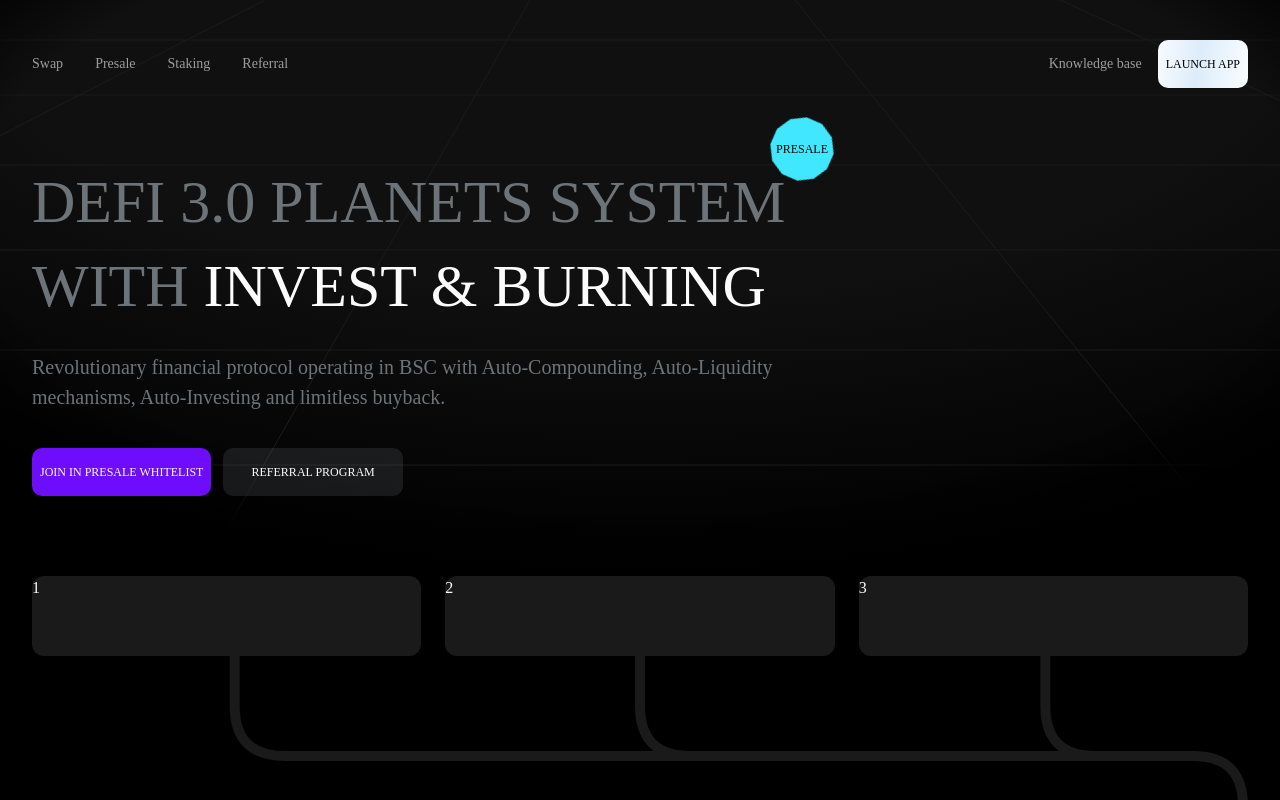
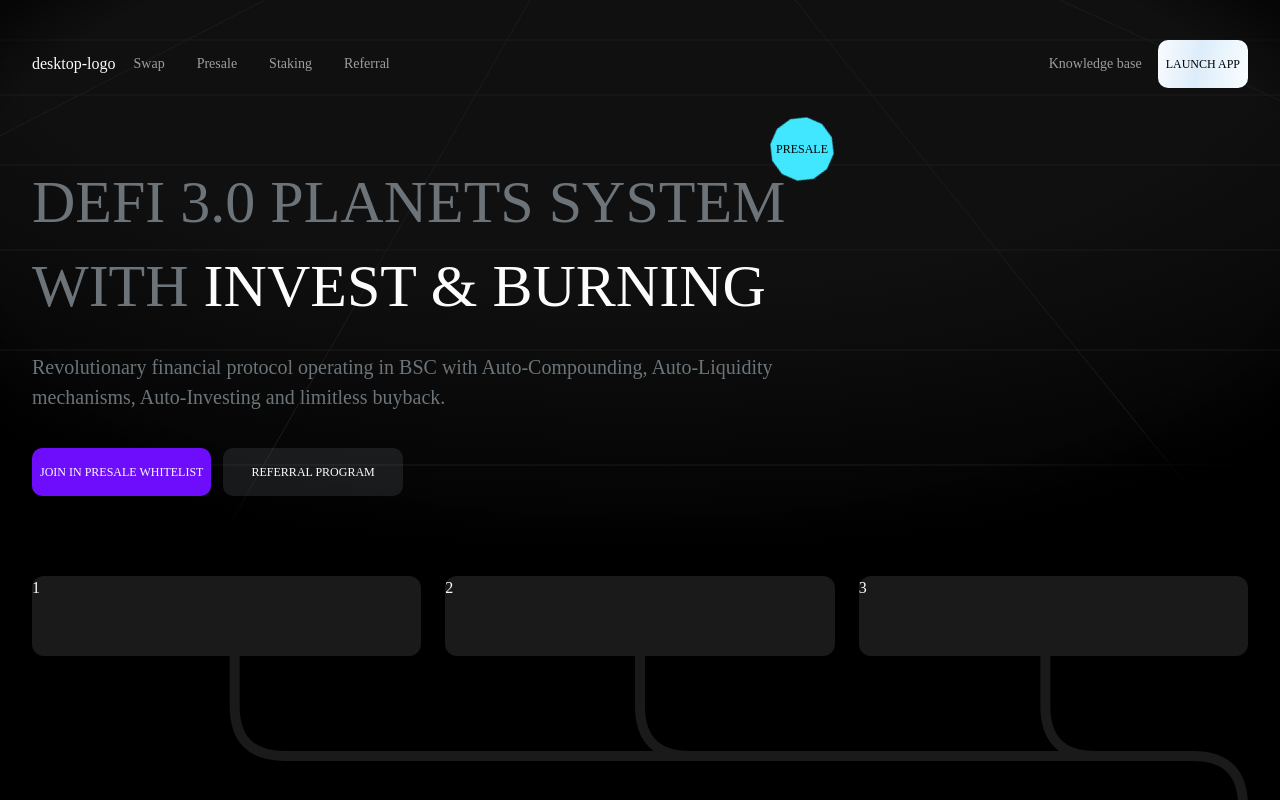
Before and after one commit to slr-finance/home, a Nuxt app: page / in a window 1280 px wide. Shown: the top 800 px of the page. Built offline with nearby package versions, Linux system fonts and the light colour scheme; a web font is replaced by a local one.

Commit message:
feat: update header

```diff
--- a/app.vue
+++ b/app.vue
@@ -1,5 +1,7 @@
 <template>
-  <app-header is-desktop/>
+  <client-only>
+    <app-header is-desktop/>
+  </client-only>
 
   <div class="relative pt-ui-page-header-spacing pb-80">
     <home-bg class="absolute left-0 top-0 w-full h-full"/>
--- a/components/App/AppHeader.vue
+++ b/components/App/AppHeader.vue
@@ -1,8 +1,26 @@
 <template>
   <ui-header
-    :links="links"
+    :desktop-menu="links"
   >
     <template #action>
+      <ui-button
+        variant="white"
+        size="48"
+        href="https://app.slr.finance"
+      >
+        Launch App
+      </ui-button>
+    </template>
+    <template #desktop-logo>
+      desktop-logo
+    </template>
+    <template #laptop-logo>
+      laptop-logo
+    </template>
+    <template #mobile-logo>
+      mobile-logo
+    </template>
+    <template #mobile-action>
       <ui-button
         variant="white"
         size="48"
@@ -16,9 +34,9 @@
 
 <script lang="ts">
 import { defineComponent } from 'vue'
+import type { UiLinkProps } from '../ui/UiLink.vue'
 import UiButton from '../ui/UiButton.vue'
-import UiHeader from '../ui/UiHeader.vue'
-import { UiLinkProps } from '../ui/UiLink.vue'
+import UiHeader from '../ui/UiHeader'
 
 const links:UiLinkProps[] = [
   {
--- a/components/landing/LandingScheme.vue
+++ b/components/landing/LandingScheme.vue
@@ -9,10 +9,12 @@
       <div class="h-80 bg-gray-800 rounded-12">2</div>
       <div class="h-80 bg-gray-800 rounded-12">3</div>
     </div>
-    <landing-svg-road
-      class="absolute inset-0 w-full h-full"
-      :stroke-width="10"
-    />
+    <client-only>
+      <landing-svg-road
+        class="absolute inset-0 w-full h-full"
+        :stroke-width="10"
+      />
+    </client-only>
   </div>
 </template>
 
--- a/components/ui/UiHeader.vue
+++ /dev/null
@@ -1,38 +0,0 @@
-<template>
-  <ui-desktop-header v-if="isDesktop">
-    <template #action>
-      <slot name="action" />
-    </template>
-  </ui-desktop-header>
-  <!-- <app-header-mobile v-else /> -->
-</template>
-
-<script lang="ts">
-  import { defineAsyncComponent, defineComponent, watch } from 'vue'
-  // import AppHeaderMobile from './AppHeaderMobile.vue'
-  import { HeaderType, useHeader } from './hooks/useHeader'
-
-  export default defineComponent({
-    props: {
-      isDesktop: {
-        type: Boolean,
-        required: true,
-      },
-    },
-    setup(props) {
-      const { setHeaderType } = useHeader()
-
-      watch(
-        () => props.isDesktop,
-        (isDesktop) => setHeaderType(isDesktop ? HeaderType.DEFAULT_DESKTOP : HeaderType.DEFAULT_MOBILE),
-        { immediate: true },
-      )
-    },
-    components: {
-      UiDesktopHeader: defineAsyncComponent({
-        loader: () => import('./UiDesktopHeader.vue'),
-      }),
-      // AppHeaderMobile,
-    },
-  })
-</script>
--- a/components/ui/UiDesktopHeader.vue
+++ b/components/ui/UiHeader/UiDesktopHeader.vue
@@ -1,22 +1,24 @@
 <template>
   <header
-    class="app-header px-ui-page-spacing z-header pt-32 flex"
+    class="app-header fixed z-header top-0 left-0 w-full px-ui-page-spacing pt-32 selection:bg-green-atomic selection:text-black"
     :class="{ '-mobile': !isDesktop }"
   >
-    <div class="app-header-bg backdrop-blur-8 absolute top-0 left-0 w-full h-full z-0 bg-black bg-opacity-50" />
+    <div class="app-header-bg backdrop-blur-8 absolute top-0 left-0 w-full h-full z-0 bg-black bg-opacity-30" />
+    <div class="flex items-center relative z-10 w-full h-full">
       <slot
         v-if="isDesktop"
         name="desktop-logo"
       />
       <slot
         v-else
-      name="mobile-logo"
+        name="laptop-logo"
       />
 
-    <ul class="relative z-10 flex-1 flex space-x-32 h-full">
+      <ul class="ml-18 flex-1 flex space-x-32 h-full">
         <li
           class="h-full"
-        v-for="link in links"
+          :key="index"
+          v-for="(link, index) in links"
         >
           <ui-link
             class="ui-link text-14 flex flex-col justify-center items-center leading-none h-full"
@@ -37,6 +39,7 @@
       <div class="relative z-10 ml-16">
         <slot name="action"/>
       </div>
+    </div>
   </header>
 </template>
 
@@ -45,7 +48,7 @@
   // import AppHeaderLogo from './AppHeaderLogo.vue'
   // import ConnectWallet from '@/components/ConnectWallet/ConnectWallet.vue'
   import { useStyleTag, useBreakpoints, useEventListener } from '@vueuse/core'
-  import UiLink, { UiLinkProps } from './UiLink.vue'
+  import UiLink, { UiLinkProps } from '../UiLink.vue'
   // import AppHeaderDesktopNav from './AppHeaderDesktopNav.vue'
   // import AppHeaderMobileMenu from './AppHeaderMobileMenu.vue'
 
@@ -133,7 +136,6 @@
   }
 
   .app-header {
-    @apply flex fixed top-0 left-0 w-full items-center;
     transform: translateY(calc(var(--app-ui-header-scroll-factor) * var(--app-ui-header-scroll-padding) * -1));
     height: calc(var(--app-ui-header-base-height) + var(--app-ui-header-scroll-padding));
     padding-top: var(--app-ui-header-scroll-padding);
--- /dev/null
+++ b/components/ui/UiHeader/UiHeader.vue
@@ -0,0 +1,59 @@
+<template>
+  <ui-desktop-header
+    v-if="isDesktop"
+    :links="desktopMenu"
+  >
+    <template #action>
+      <slot name="action" />
+    </template>
+    <template #desktop-logo>
+      <slot name="desktop-logo" />
+    </template>
+    <template #laptop-logo>
+      <slot name="laptop-logo" />
+    </template>
+  </ui-desktop-header>
+
+  <ui-mobile-header v-else>
+    <template #mobile-logo>
+      <slot name="mobile-logo" />
+    </template>
+    <template #mobile-action>
+      <slot name="mobile-action" />
+    </template>
+  </ui-mobile-header>
+</template>
+
+<script lang="ts">
+  import type { UiLinkProps } from '../UiLink.vue'
+  import { defineAsyncComponent, defineComponent, PropType, watch } from 'vue'
+  import { useBreakpoints } from '@vueuse/core'
+  import UiMobileHeader from './UiMobileHeader.vue'
+  import { HeaderType, useHeader } from './hooks/useHeader'
+
+  export default defineComponent({
+    props: {
+      desktopMenu: {
+        type: Array as PropType<UiLinkProps[]>
+      }
+    },
+    setup(props) {
+      const { isDesktop } = useBreakpoints({ isDesktop: 750 })
+      const { setHeaderType } = useHeader()
+
+      watch(
+        isDesktop,
+        (isDesktopVal) => setHeaderType(isDesktopVal ? HeaderType.DEFAULT_DESKTOP : HeaderType.DEFAULT_MOBILE),
+        { immediate: true },
+      )
+
+      return { isDesktop }
+    },
+    components: {
+      UiDesktopHeader: defineAsyncComponent({
+        loader: () => import('./UiDesktopHeader.vue'),
+      }),
+      UiMobileHeader,
+    },
+  })
+</script>
--- /dev/null
+++ b/components/ui/UiHeader/UiMobileHeader.vue
@@ -0,0 +1,27 @@
+<template>
+  <header
+    class="absolute w-full h-72 px-ui-page-spacing z-header top-0 flex justify-between items-center space-x-8 bg-black bg-opacity-50 bg-opacity-60"
+  >
+    <div class="flex space-x-8">
+      <slot name="mobile-logo"/>
+      <!-- <app-header-mobile-menu class="flex-1 relative z-10 ml-8" /> -->
+    </div>
+
+    <div class="flex space-x-8">
+      <!-- <app-header-mobile-token-price /> -->
+      <slot name="mobile-action"/>
+    </div>
+  </header>
+  <div id="ui-mobile-header-menu-place"/>
+</template>
+
+<script lang="ts">
+  import { defineComponent } from 'vue'
+
+  export default defineComponent({
+    name: 'ui-mobile-header',
+    components: {
+
+    },
+  })
+</script>
--- /dev/null
+++ b/components/ui/UiHeader/index.ts
@@ -0,0 +1,3 @@
+import UiHeader from './UiHeader.vue'
+
+export default UiHeader
```
Also changed, not shown: components/ui/UiHeader/hooks/useHeader.ts (renamed from components/ui/hooks/useHeader.ts). Lines whose indentation alone changed are shown as unchanged.
